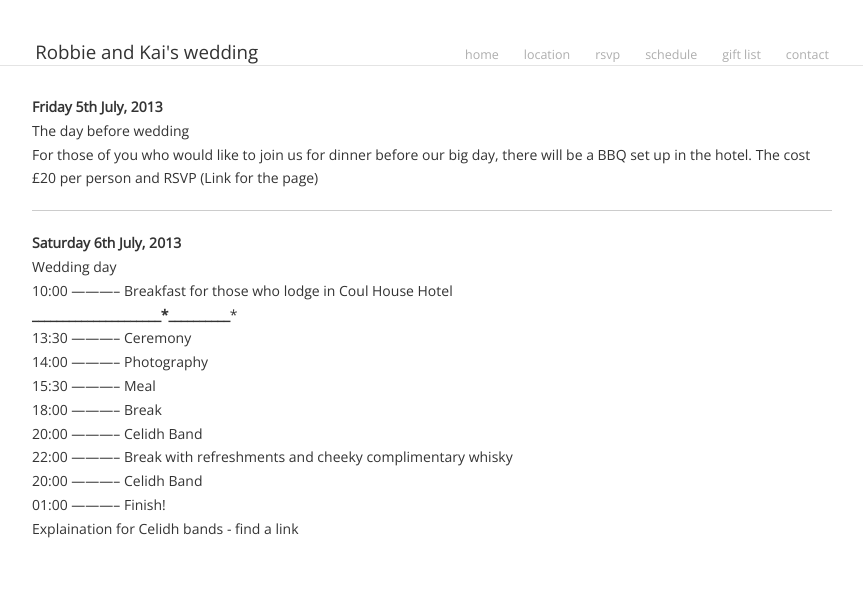
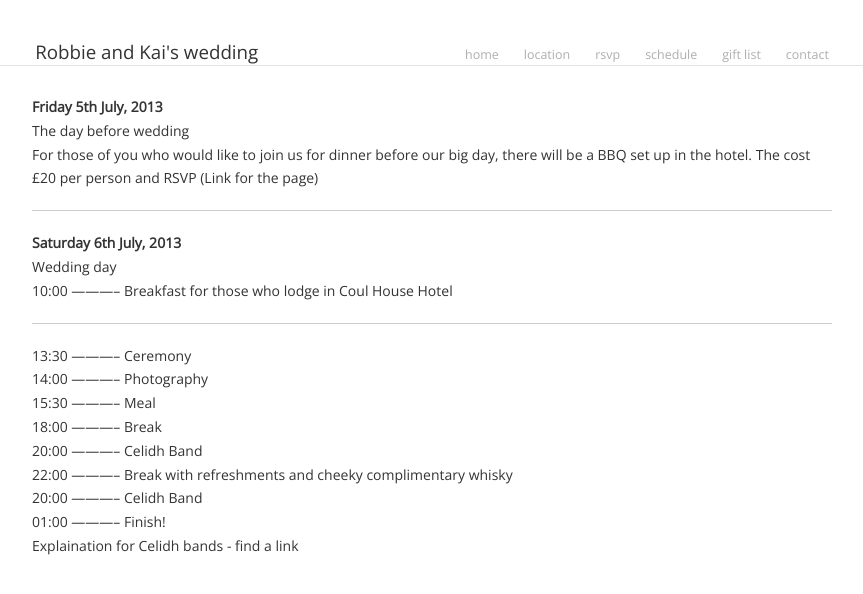
Before and after one commit to rjshade/robbieandkai.com, a Jekyll site: the page built from schedule/index.md, in a window 1280 px wide. Shown: the top 594 px of the page, without its empty margins (208-1071 px from the left). Built offline with Jekyll 4.4.1, drawn with Linux system fonts in a browser that asks for light colours; Markdown is read by kramdown in place of the engine named in the settings.

```diff
--- a/schedule/index.md
+++ b/schedule/index.md
@@ -18,7 +18,7 @@ Wedding day
 
 10:00 ----------- Breakfast for those who lodge in Coul House Hotel
 
-*_______________________________*_______________________________*_______________________________*
+---
 
 13:30 ----------- Ceremony
 
```
